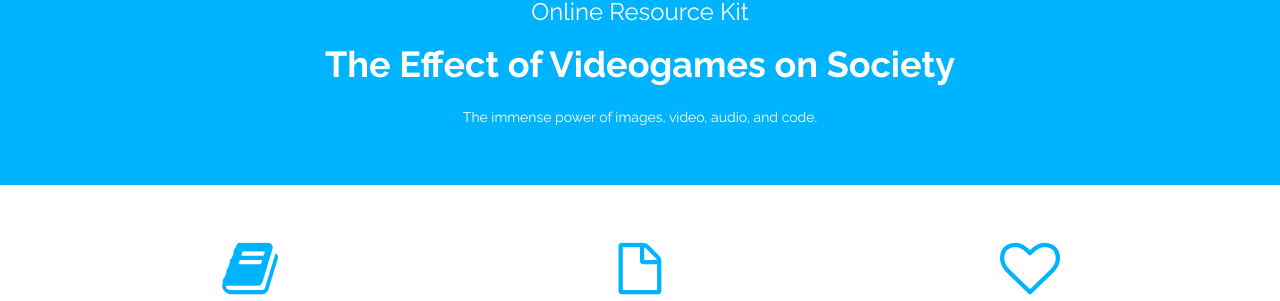
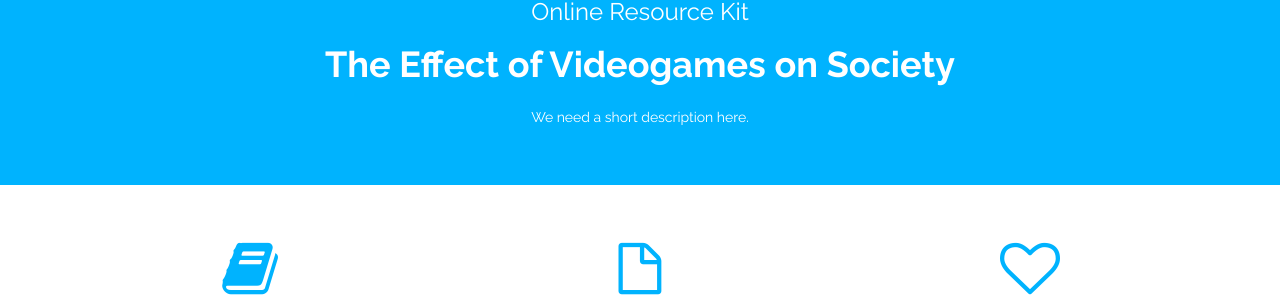
Before and after one commit to meowingdolphins/meowingdolphins.github.io, a Jekyll site: the page built from index.html, in a window 1280 px wide and 929 px high. Shown: the part 121-422 px from the top of the window. Built offline with Jekyll 4.4.1, drawn with Linux system fonts in a browser that asks for light colours; nearby versions of some CDN libraries.

Commit message:
Updated description on homepage

```diff
--- a/_includes/header.html
+++ b/_includes/header.html
@@ -4,7 +4,7 @@
             <div class="col-lg-8 col-lg-offset-2">
                 <h3>Online Resource Kit</h3>
                 <h1>The Effect of Videogames on Society</h1>
-                <h5>The immense power of images, video, audio, and code.</h5>
+                <h5>We need a short description here.</h5>
             </div>
 
         </div><!-- /row -->
--- a/_includes/nav.html
+++ b/_includes/nav.html
@@ -13,7 +13,7 @@
     <div class="navbar-collapse collapse navbar-right">
       <ul class="nav navbar-nav">
         <li {% if page.title == "Home" %}class="active"{% endif %}><a href="{{"/" | prepend: site.baseurl }}">HOME</a></li>
-        <li {% if page.title == "Resources" %}class="active"{% endif %}><a href="{{"/portfolio/" | prepend: site.baseurl }}">RESOURCES</a></li>
+        <li {% if page.title == "Resources" %}class="active"{% endif %}><a href="{{"/resources/" | prepend: site.baseurl }}">RESOURCES</a></li>
         <li {% if page.title == "About" %}class="active"{% endif %}><a href="{{"/about/" | prepend: site.baseurl }}">ABOUT</a></li>
       </ul>
     </div><!--/.nav-collapse -->
--- a/portfolio.html
+++ b/portfolio.html
@@ -1,7 +1,7 @@
 ---
 layout: portfolio
 title: Resources
-permalink: /portfolio/
+permalink: /resources/
 ---
 
 <div class="container mtb">
```
Also changed, not shown: 10 other files.
